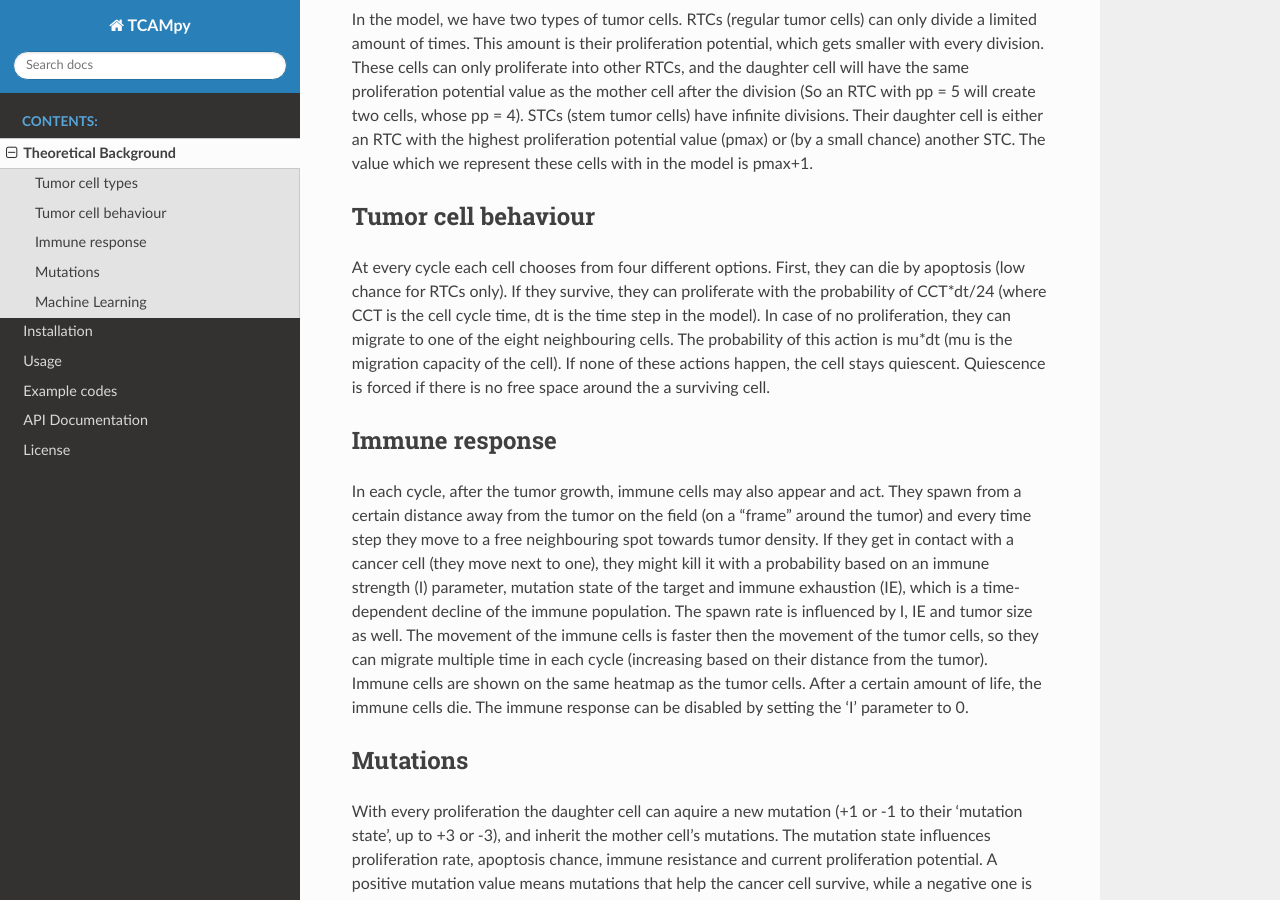
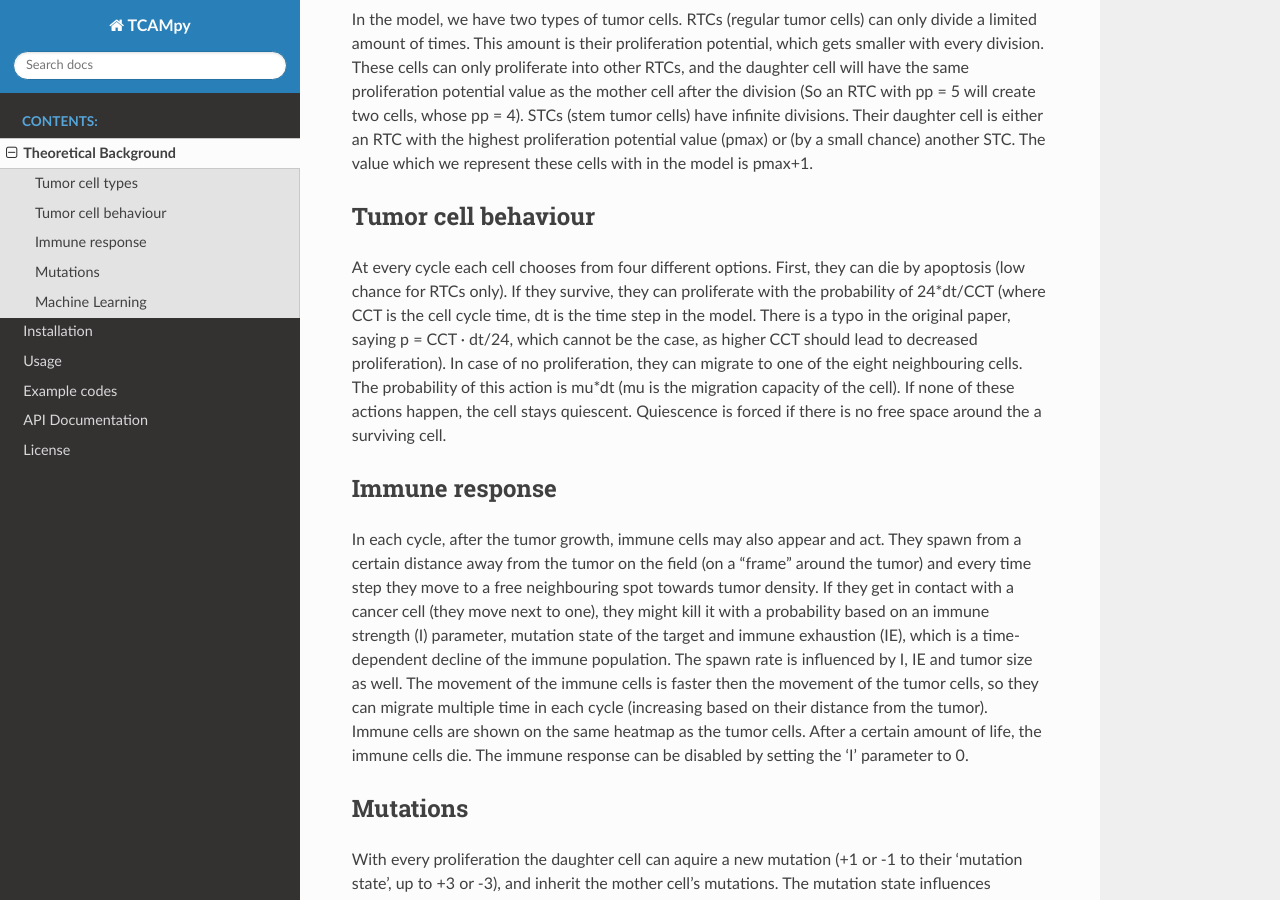
Before and after one commit to Fetasalyt/TCAMpy, a Sphinx documentation site: the page built from docs/Background.rst, in a window 1280 px wide and 900 px high, scrolled down 640 px. Built offline with Sphinx 7.4.7 and the Read the Docs theme 3.1.0, drawn with Linux system fonts in a browser that asks for light colours.

Commit message:
Fix proliferation chance equation
Corrected the probability formula for cell proliferation and clarified the relationship between cell cycle time and proliferation chance.

```diff
--- a/docs/Background.rst
+++ b/docs/Background.rst
@@ -25,7 +25,8 @@ Tumor cell behaviour
 --------------------
 
 At every cycle each cell chooses from four different options. First, they can die by apoptosis (low chance for RTCs only). If they survive, they can proliferate with the probability
-of CCT*dt/24 (where CCT is the cell cycle time, dt is the time step in the model). In case of no proliferation, they can migrate to one of the eight neighbouring cells. The probability
+of 24*dt/CCT (where CCT is the cell cycle time, dt is the time step in the model. There is a typo in the original paper, saying p = CCT · dt/24, which cannot be the case, as higher CCT should
+lead to decreased proliferation). In case of no proliferation, they can migrate to one of the eight neighbouring cells. The probability
 of this action is mu*dt (mu is the migration capacity of the cell). If none of these actions happen, the cell stays quiescent. Quiescence is forced if there is no free space around the
 a surviving cell.
 
```
